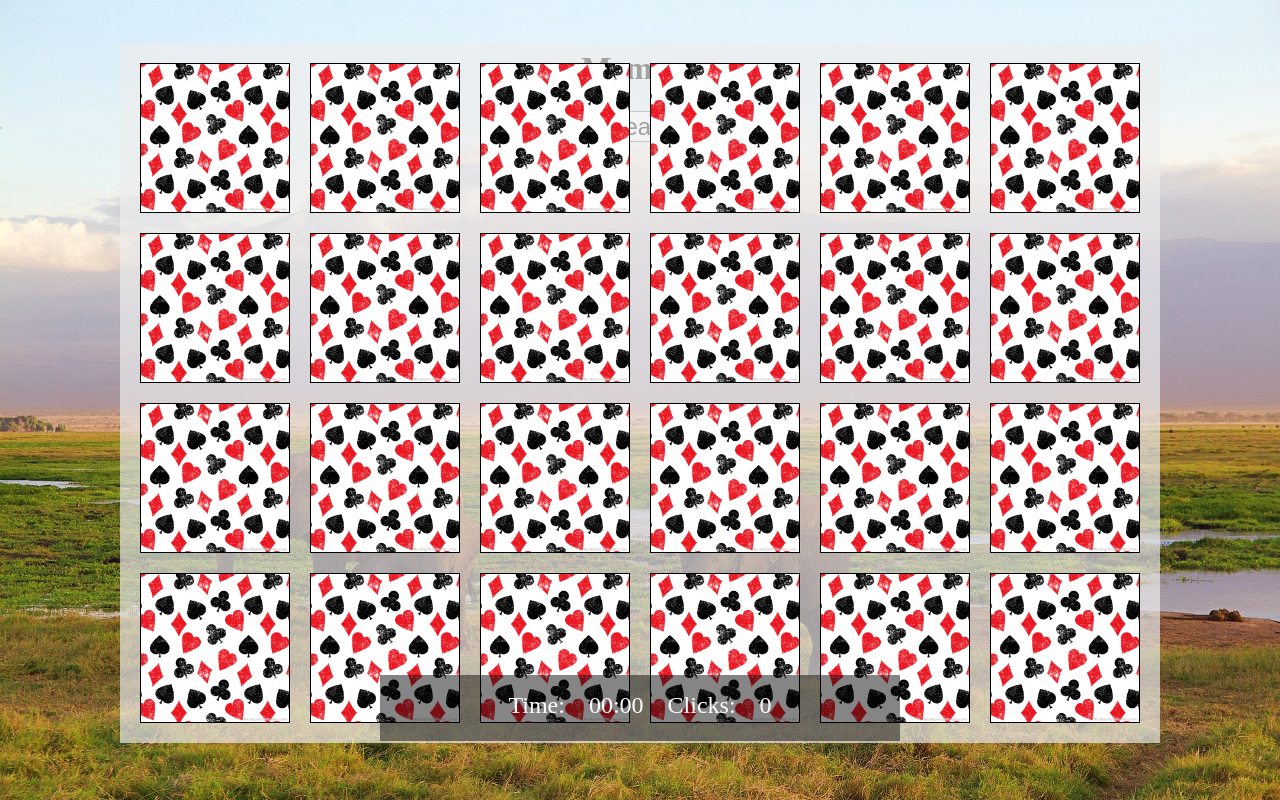
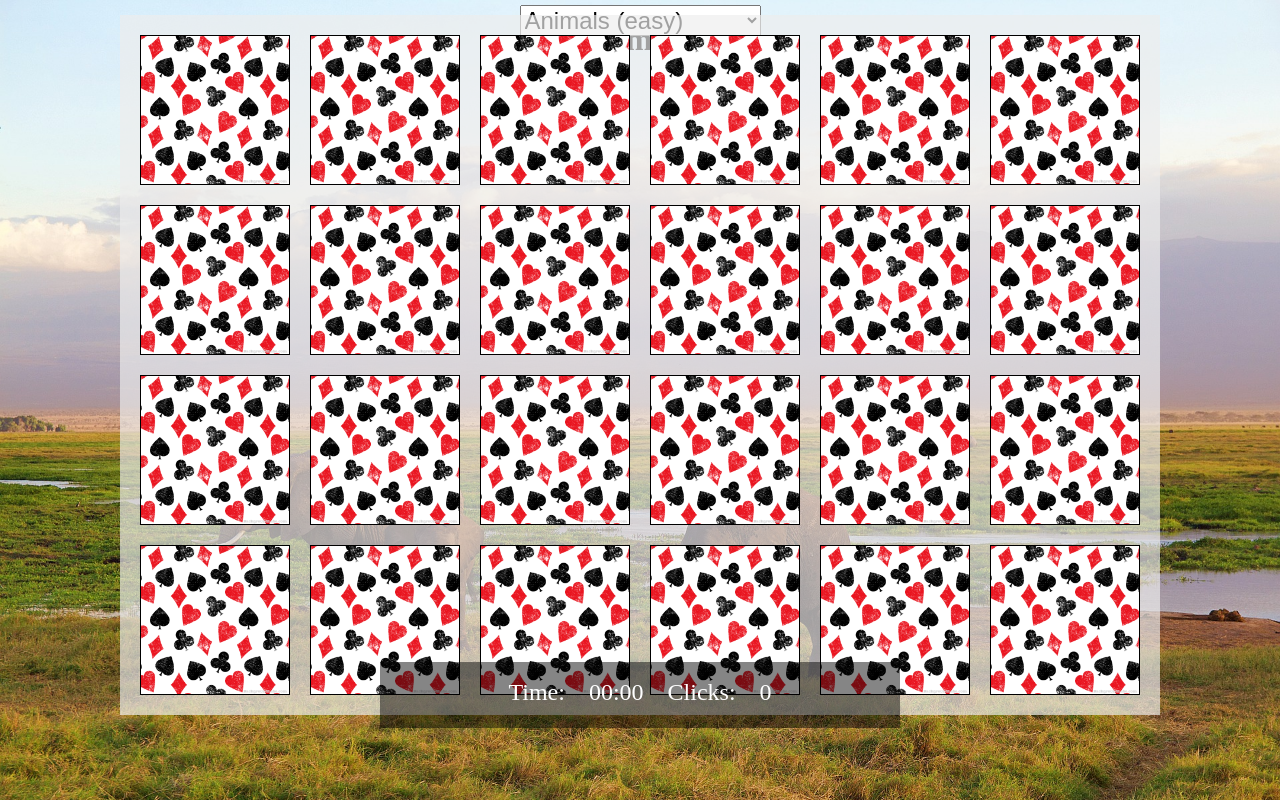
Before and after one commit to customhans/memory, a plain HTML site: page index.html in a window 1280 px wide. Drawn offline with Linux system fonts and the light colour scheme.

Commit message:
fixed layout

```diff
--- a/style.css
+++ b/style.css
@@ -14,7 +14,6 @@ body {
 }
 
 h1 {
-	align-self: flex-end;
 	flex-basis: 100%;
 	margin-bottom: 0;
 	text-align: center;
@@ -23,7 +22,7 @@ h1 {
 select {
 	align-self: flex-start;
 	font-size: 1.5em;
-	margin: 1em 0 0;
+	margin-top: -4em;
 }
 
 .timer {
```
